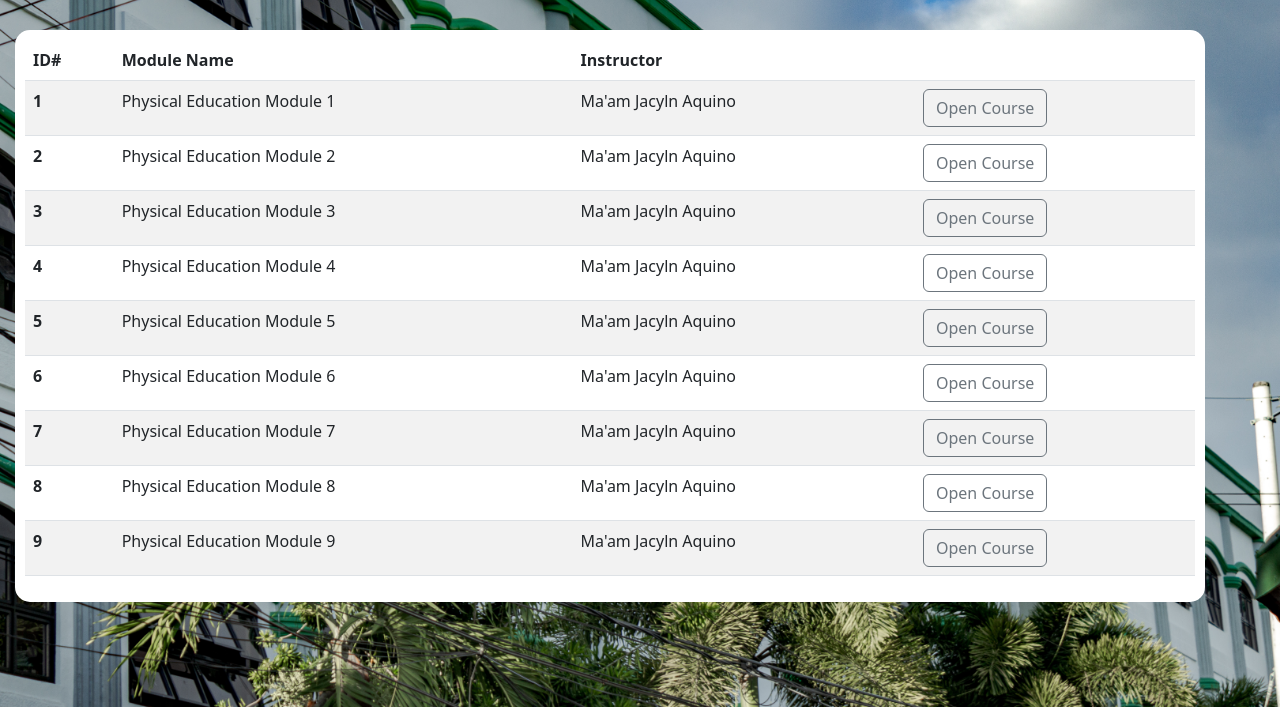
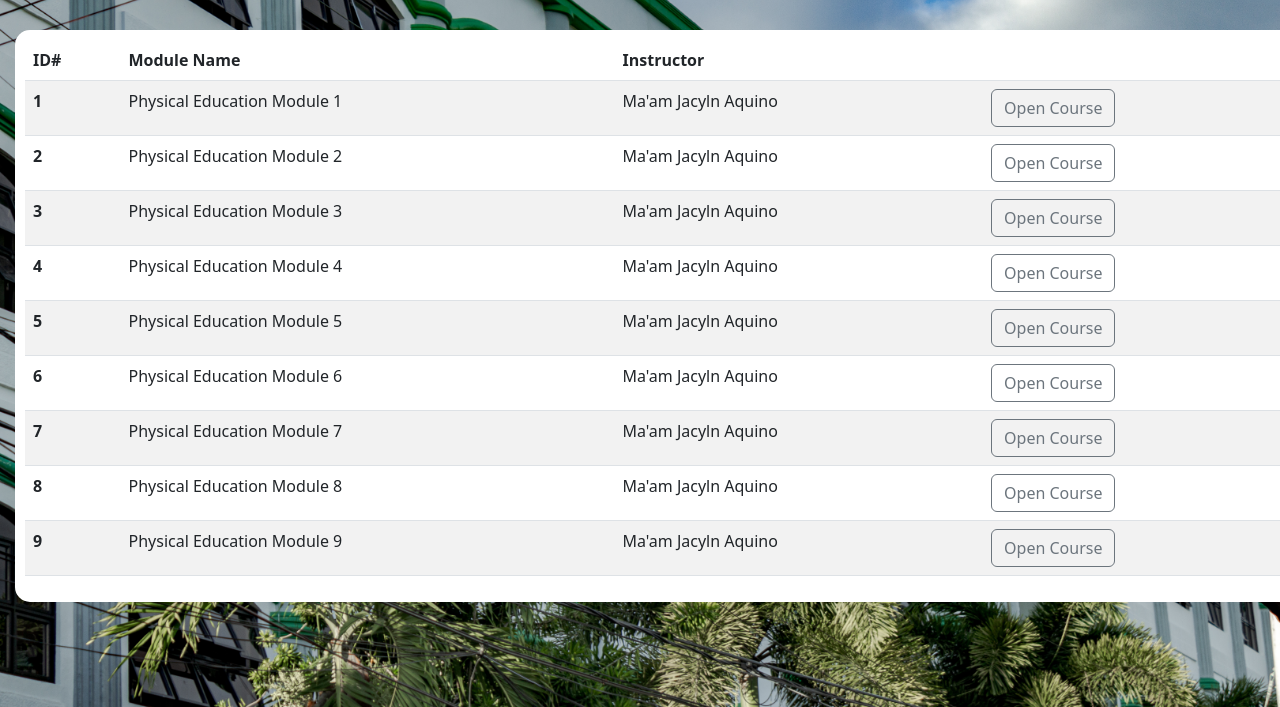
Before and after one commit to solomon-group3/PNSync, a PHP site: page /Subjects/pe.html in a window 1280 px wide. Shown: the part 93-800 px from the top of the page. Run offline with PHP 8.4, Linux system fonts and the light colour scheme.

Commit message:
Update style.css

```diff
--- a/style.css
+++ b/style.css
@@ -29,7 +29,7 @@ body{
     text-align: justify;
     position: absolute;
     max-width: 120vw;
-    min-width: 93vw;
+    min-width: 100vw;
     /* padding-right: 15px; */
     /*display: flex;
     flex-direction: row;
```
